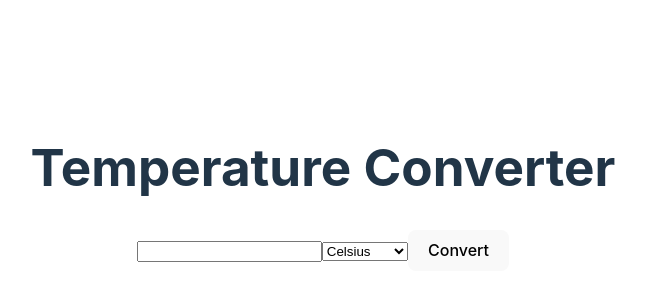
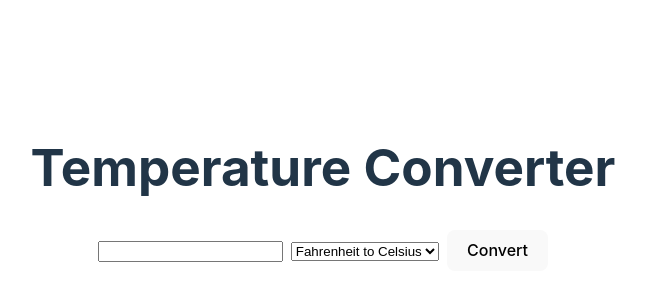
Before and after one commit to chrisvasqm/react-temperature-converter, a React (Vite) app: page / in a window 1280 px wide. Shown: the part 212-512 px from the top of the page, without its empty margins (317-963 px from the left). Built offline with nearby package versions, Linux system fonts and the light colour scheme.

Commit message:
Improve spacing

```diff
--- a/src/App.tsx
+++ b/src/App.tsx
@@ -13,8 +13,8 @@ function App() {
       <form className='form' onSubmit={handleSubmit}>
         <input className='temperature' type='number' />
         <select className='dropdown' defaultValue="celsius">
-          <option value="celsius">Celsius</option>
-          <option value="fahrenheit">Fahrenheit</option>
+          <option value="fahrenheit">Celsius to Fahrenheit</option>
+          <option value="celsius">Fahrenheit to Celsius</option>
         </select>
         <button className='button'>Convert</button>
       </form>
--- a/src/index.css
+++ b/src/index.css
@@ -71,3 +71,11 @@ button:focus-visible {
     background-color: #f9f9f9;
   }
 }
+
+.dropdown {
+  margin-right: 8px;
+}
+
+.temperature {
+  margin-right: 8px;
+}
```
